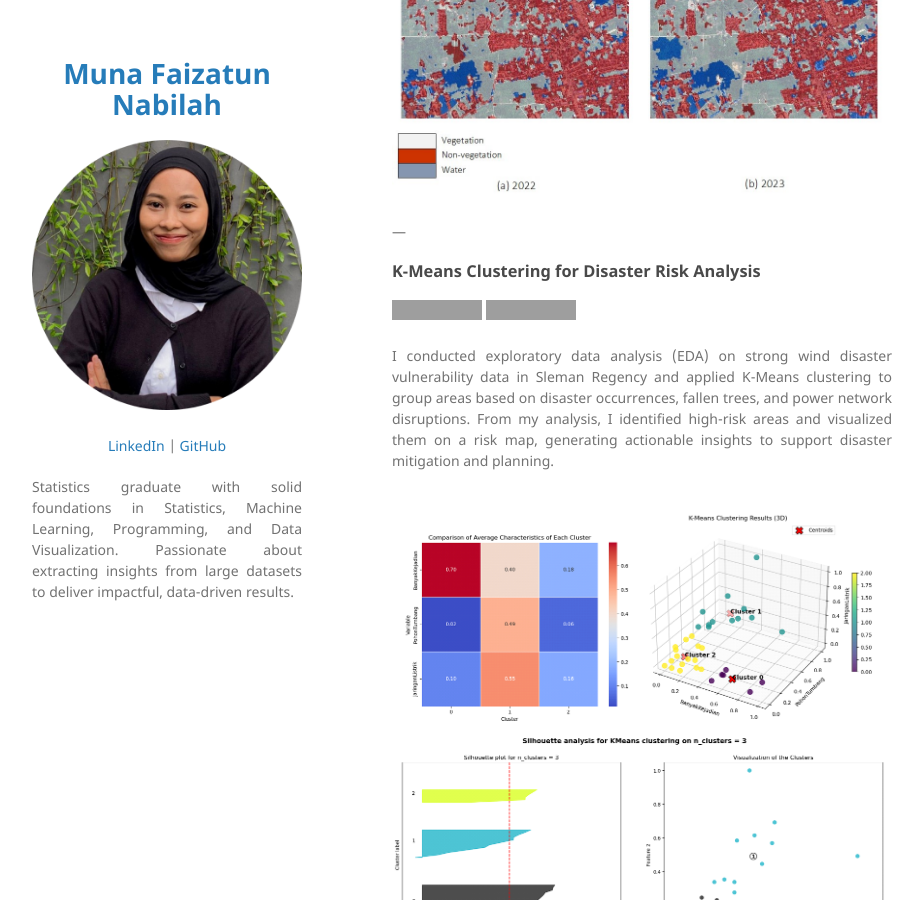
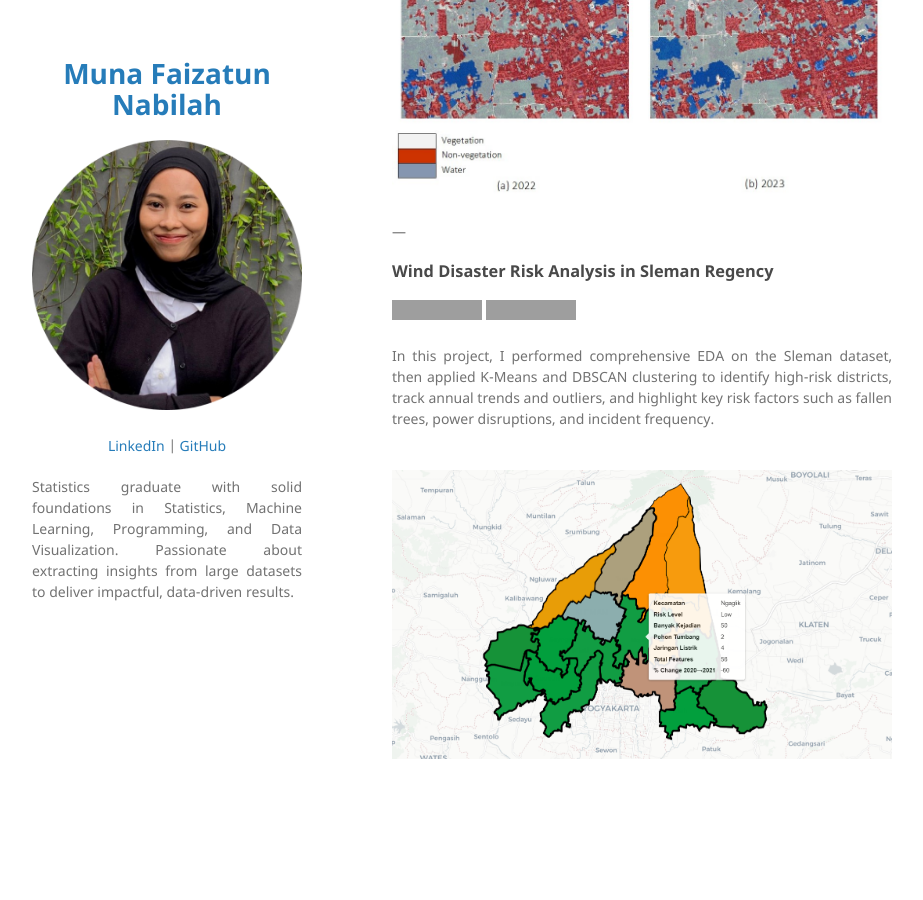
Before and after one commit to munafaizatun/munafaizatun.github.io, a Jekyll site: the page built from index.md, in a window 1280 px wide and 900 px high, scrolled down 536 px. Shown: the whole window, without its empty margins (178-1101 px from the left). Built offline with Jekyll 4.4.1, drawn with Linux system fonts in a browser that asks for light colours; our own code applies the rules of GitHub Pages for plain Markdown files; after the commit the page ends 1391 px from its top, so only the background shows below that; grey boxes are pictures that could not be loaded.

Commit message:
Create index.md

```diff
--- a/index.md
+++ b/index.md
@@ -12,12 +12,12 @@
 <center><img src="images/classification.jpg"/></center>
 <br>
 ---
-### K-Means Clustering for Disaster Risk Analysis
+### Wind Disaster Risk Analysis in Sleman Regency
 
-[![Open Notebook](https://img.shields.io/badge/Jupyter-Open_Notebook-blue?logo=Jupyter)](projects/KMeans-Clustering.html)
-[![View on GitHub](https://img.shields.io/badge/GitHub-View_on_GitHub-blue?logo=GitHub)](https://github.com/munafaizatun/KMeans-Clustering-Disaster-Risk-Analysis/blob/main/KMeans-Clustering.ipynb)
+[![Open Notebook](https://img.shields.io/badge/Jupyter-Open_Notebook-blue?logo=Jupyter)](projects/wind-disaster-risk.html)
+[![View on GitHub](https://img.shields.io/badge/GitHub-View_on_GitHub-blue?logo=GitHub)](https://github.com/munafaizatun/wind-risk-analysis)
 
-<div style="text-align: justify">I conducted exploratory data analysis (EDA) on strong wind disaster vulnerability data in Sleman Regency and applied K-Means clustering to group areas based on disaster occurrences, fallen trees, and power network disruptions. From my analysis, I identified high-risk areas and visualized them on a risk map, generating actionable insights to support disaster mitigation and planning.</div>
+<div style="text-align: justify">In this project, I performed comprehensive EDA on the Sleman dataset, then applied K-Means and DBSCAN clustering to identify high-risk districts, track annual trends and outliers, and highlight key risk factors such as fallen trees, power disruptions, and incident frequency.</div>
 <br>
-<center><img src="images/kmeans.png"/></center>
+<center><img src="images/map.png"/></center>
 <br>
```
